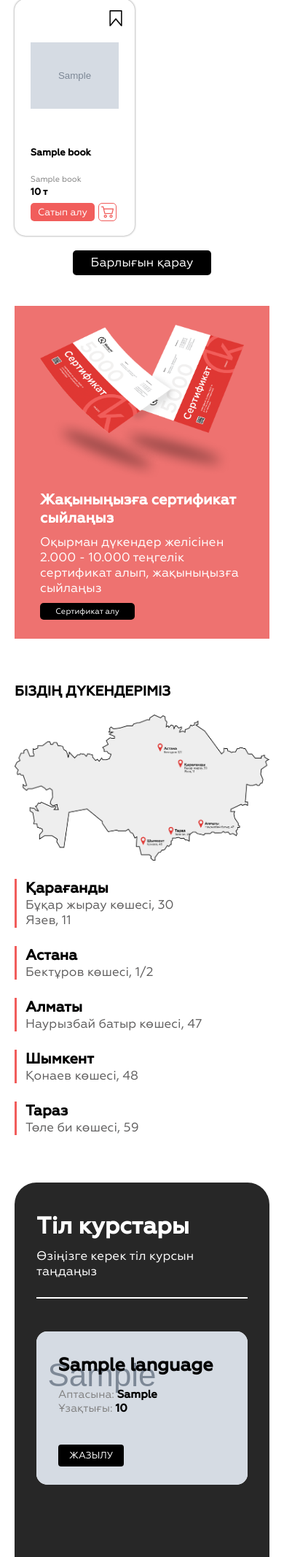
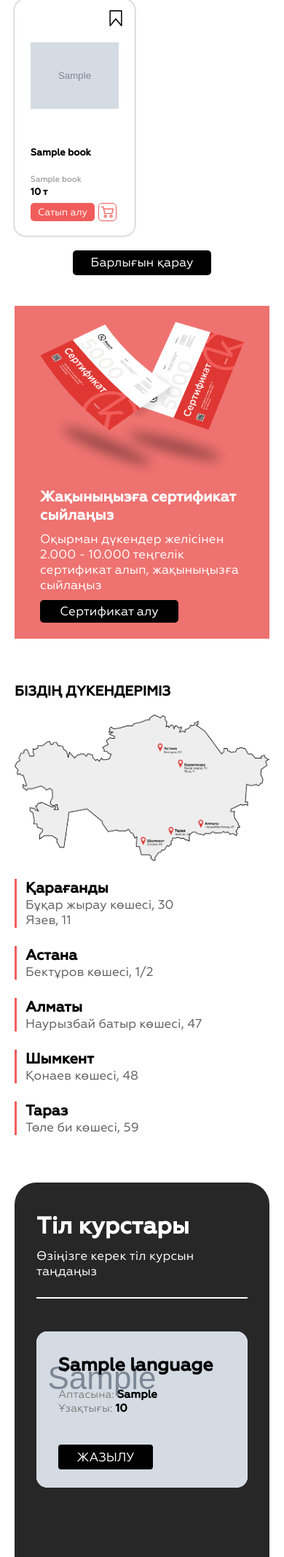
Before and after one commit to makengo2003/qasymkitap.kz, a Django app: template templates/main_page.html in a window 390 px wide. Shown: the part 613-2746 px from the top of the page at 73% size. Run offline with Django 4.2, Linux system fonts and the light colour scheme; the template is opened without the code that fills it: most values are stand-ins (such as "Sample title", 1, 10 or a date in 2020); grey boxes marked "Sample" are stand-in pictures.

Commit message:
Merge remote-tracking branch 'origin/main'
# Conflicts:
#	templates/main_page.html

```diff
--- a/static/css/main_page.css
+++ b/static/css/main_page.css
@@ -226,10 +226,11 @@
 	margin-top: 40px;
 	background-color: black;
 	color: white;
-	font-size: 18px;
+	font-size: 17px;
 	border: none;
 	border-radius: 4px;
-	padding: 7px 15px;
+	height: 34px;
+	width: 130px;
 }
 
 .languages-block .language_cards .language_card p {
--- a/static/css/media_main_page.css
+++ b/static/css/media_main_page.css
@@ -33,7 +33,7 @@
 	}
 
 	.offices-block img {
-		width: 500px;
+		width: 590px;
 		height: 330px;
 	}
 
@@ -74,7 +74,7 @@
 	}
 
 	.certificate-block .text {
-	    margin-top: 20px;
+	    margin-top: 10px;
 	}
 
 	.certificate-block .text h1 {
@@ -100,7 +100,7 @@
 	}
 
 	.languages-block .language_cards .language_card {
-	    width: 212.5px;
+	    width: 100%;
 	}
 
 	.languages-block .language_cards .language_card h1 {
@@ -112,11 +112,11 @@
 	}
 
 	.languages-block .language_cards .language_card button {
-		font-size: 13px;
+
 	}
 
 	.languages-block {
-		height: 920px;
+		height: 1670px;
 	}
 
 	.coffee-block {
@@ -166,10 +166,6 @@
     .certificate-block button {
         font-size: 11px;
         width: 130px;
-    }
-
-	.languages-block .language_cards .language_card {
-	    width: 100%;
     }
 
 	.languages-block .text {
@@ -289,4 +285,9 @@
         width: 350px;
         height: 200px;
 	}
+
+	.certificate-block button {
+	    width: 190px;
+	    font-size: 17px;
+	}
 }
```
